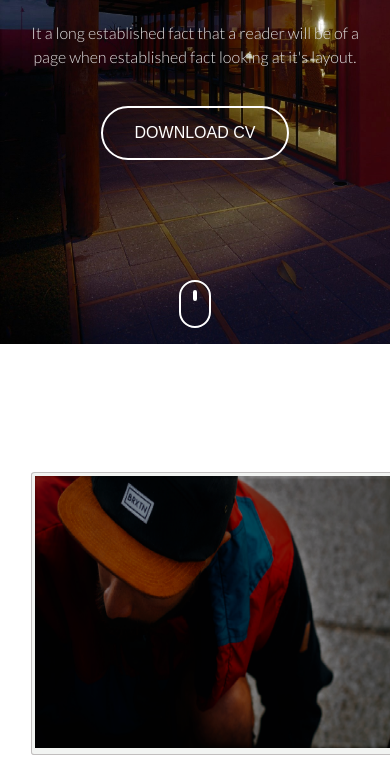
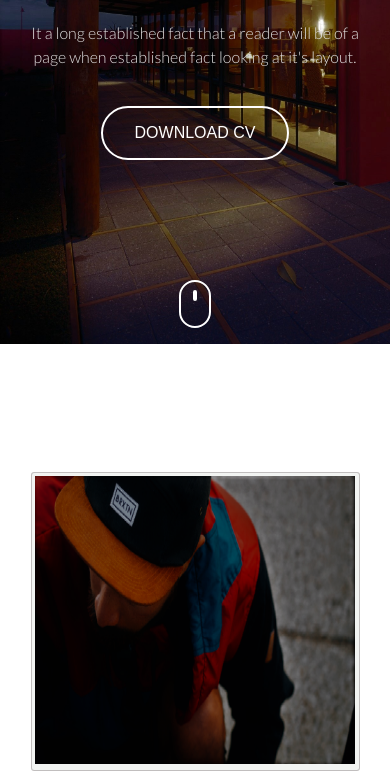
Before and after one commit to naveedalirehmani/portfolio, a plain HTML site: page index.html in a window 390 px wide. Shown: the part 270-1054 px from the top of the page. Drawn offline with Linux system fonts and the light colour scheme.

Commit message:
snap scrolling added

```diff
--- a/css/master.css
+++ b/css/master.css
@@ -5,11 +5,14 @@ body {
   margin: 0px;
   padding: 0px;
   font-family: "Lato", sans-serif;
+  scroll-snap-type: y mandatory;
 }
-html{
+/* html{
   scroll-behavior:smooth;
+} */
+section{
+  scroll-snap-align:start;
 }
-
 /* section 1 home ############################# */
 
 .container-1 {
@@ -670,10 +673,10 @@ input {
   font-weight: bolder;
   cursor: pointer;
 }
-@media screen and (max-width: 570px) {
+@media screen and (max-width: 641px) {
   .image {
-    width: 23rem;
-    height: 17rem;
+    width: 28rem;
+    height: 22rem;
   }
   .kerri {
     margin-left:32%;
@@ -682,14 +685,14 @@ input {
     font-size: 2rem;
   }
 }
-@media screen and (max-width: 380px){
+@media screen and (max-width: 481px){
   .image {
     width: 20rem;
     height: 18rem;
   }
 
 }
-@media screen and (max-width: 880px){
+@media screen and (max-width: 961px){
   .nav span{
     display:block;
   }
```
